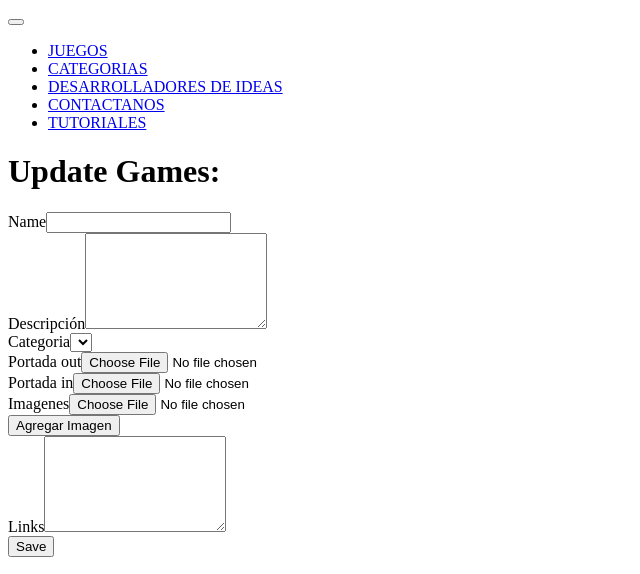
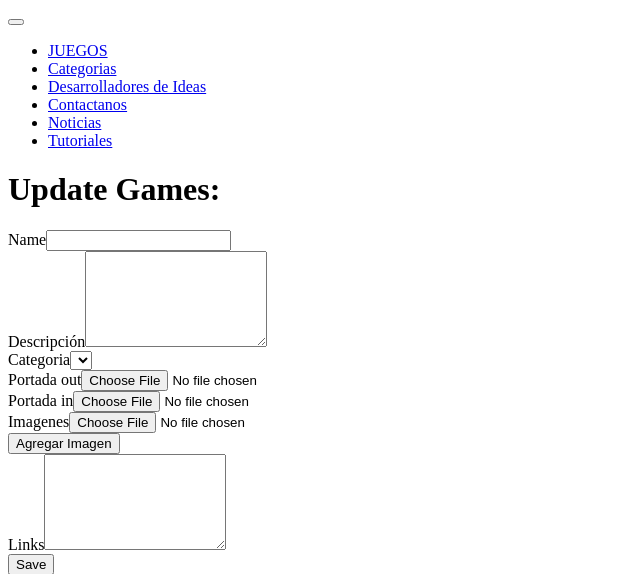
Before and after one commit to MicolPA/games, a Yii app: template frontend/views/games/update.php in a window 1280 px wide. Shown: the top 574 px of the page, without its empty margins (0-640 px from the left). Run offline with PHP 8.4 and a stand-in for Yii, Linux system fonts and the light colour scheme; the template is opened without the code that fills it, so the values that code supplies are empty; form fields are guessed from the names that the template uses; some libraries are stand-ins or nearby versions.

Commit message:
Carouser and Menu

```diff
--- a/frontend/views/layouts/main.php
+++ b/frontend/views/layouts/main.php
@@ -28,7 +28,7 @@ AppAsset::register($this);
 
 <div class="wrap">
   <?php if (Yii::$app->user->isGuest): ?>
-    <nav class="navbar navbar-expand-lg navbar-dark bg-dark" style="border-radius: 0px">
+    <nav class="navbar navbar-expand-lg navbar-dark bg-dark fixed" style="border-radius: 0px">
       <button class="navbar-toggler" type="button" data-toggle="collapse" data-target="#navbarsExample08" aria-controls="navbarsExample08" aria-expanded="false" aria-label="Toggle navigation">
         <span class="navbar-toggler-icon"></span>
       </button>
@@ -38,7 +38,7 @@ AppAsset::register($this);
             <?= Html::a('JUEGOS',['/games/index'], ['class' => 'nav-link']) ?>
           </li>
           <li class="nav-item dropdown">
-            <a class="nav-link dropdown-toggle" href="#" id="dropdown08" data-toggle="dropdown" aria-haspopup="true" aria-expanded="false">CATEGORIAS </a>
+            <a class="nav-link dropdown-toggle" href="#" id="dropdown08" data-toggle="dropdown" aria-haspopup="true" aria-expanded="false">Categorias</a>
             <?php
                 $Category = \frontend\models\Category::find()->orderBy(['name' => SORT_ASC])->all();
             ?>
@@ -49,13 +49,16 @@ AppAsset::register($this);
             </div>
           </li>
           <li class="nav-item">
-            <a class="nav-link font-weight-bold title-home text-primary" href="#">DESARROLLADORES DE IDEAS</a>
+            <a class="nav-link font-weight-bold title-home text-primary" href="/frontend/web/">Desarrolladores de Ideas</a>
           </li>
           <li class="nav-item">
-            <a class="nav-link" href="#">CONTACTANOS</a>
+            <a class="nav-link" href="/frontend/web/site/contact">Contactanos</a>
           </li>
           <li class="nav-item">
-            <a class="nav-link" href="#">TUTORIALES</a>
+            <a class="nav-link" href="/frontend/web/site/noticias">Noticias</a>
+          </li>
+          <li class="nav-item">
+            <a class="nav-link" target="_blank" href="https://www.youtube.com/channel/UCkwlaKe50JTTaop2JLJCIbA">Tutoriales</a>
           </li>
 
         </ul>
```
Also changed, not shown: frontend/views/site/index.php (+15 -13 lines), frontend/views/site/noticias.php (added).
